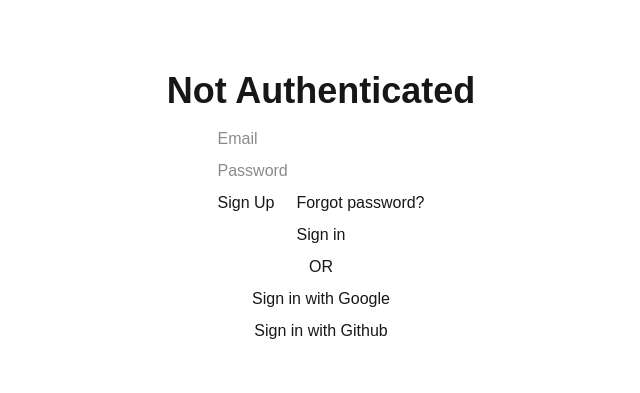
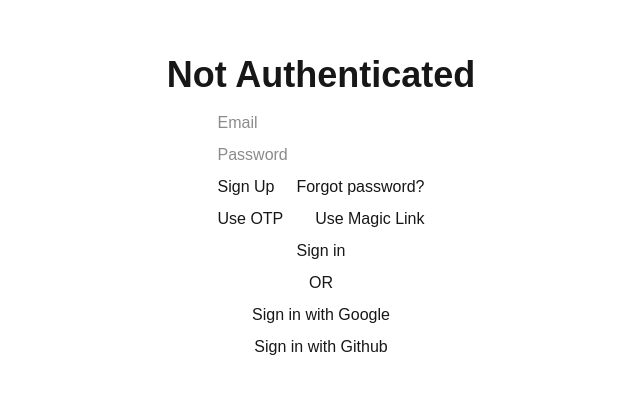
Before and after one commit to SCASTELLANO6044/NextJS-Authentication-Example, a Next.js app in the folder supabase-google-oauth/: page /auth in a window 1280 px wide. Shown: the part 193-586 px from the top of the page, without its empty margins (319-959 px from the left). Built offline with nearby package versions, Linux system fonts and the light colour scheme; no server answers.

Commit message:
✨ Sign in with a magic link

```diff
--- a/supabase-google-oauth/components/Forms/AuthForm.jsx
+++ b/supabase-google-oauth/components/Forms/AuthForm.jsx
@@ -4,6 +4,7 @@
   signinWithGithub,
   signinWithGoogle,
   signupWithEmailPassword,
+  signinWithMagicLink,
 } from '@/utils/actions'
 import { useSearchParams } from 'next/navigation'
 import Link from 'next/link'
@@ -17,6 +18,9 @@
     switch (authType) {
       case 'signup':
         return signupWithEmailPassword
+
+      case 'magic':
+        return signinWithMagicLink
 
       default:
         return signinWithEmailPassword
@@ -33,6 +37,9 @@
       case 'signup':
         return 'Sign up'
 
+      case 'magic':
+        return 'Send magic link'
+
       default:
         return 'Sign in'
     }
@@ -40,12 +47,15 @@
 
   const { error, success } = state
 
+  const isPasswordLess = authType === 'magic' || authType === 'otp'
+
   return (
     <form action={formAction} className='flex flex-col gap-2'>
       <label className='input input-bordered flex items-center gap-2'>
         <input type='email' className='grow' placeholder='Email' name='email' />
       </label>
 
+      {!isPasswordLess && (
         <label className='input input-bordered flex items-center gap-2'>
           <input
             type='password'
@@ -54,6 +64,7 @@
             name='password'
           />
         </label>
+      )}
 
       {authType === 'signup' ? (
         <Link className='link' href='/auth'>
@@ -67,6 +78,18 @@
 
           <Link className='link' href='/reset'>
             Forgot password?
+          </Link>
+        </div>
+      )}
+
+      {!isPasswordLess && (
+        <div className='flex justify-between'>
+          <Link className='link' href='/auth?authtype=otp'>
+            Use OTP
+          </Link>
+
+          <Link className='link' href='/auth?authtype=magic'>
+            Use Magic Link
           </Link>
         </div>
       )}
--- a/supabase-google-oauth/utils/actions.js
+++ b/supabase-google-oauth/utils/actions.js
@@ -115,6 +115,28 @@
   }
 }
 
+const signinWithMagicLink = async (prev, formData) => {
+  const supabase = await createClientForServer()
+
+  const { data, error } = await supabase.auth.signInWithOtp({
+    email: formData.get('email'),
+  })
+
+  if (error) {
+    console.log('error', error)
+
+    return {
+      success: null,
+      error: error.message,
+    }
+  }
+
+  return {
+    success: 'Please check your email',
+    error: null,
+  }
+}
+
 export {
   signinWithGoogle,
   signOut,
@@ -123,4 +145,5 @@
   signinWithEmailPassword,
   sendResetPasswordEmail,
   updatePassword,
+  signinWithMagicLink,
 }
```
Lines whose indentation alone changed are shown as unchanged.
